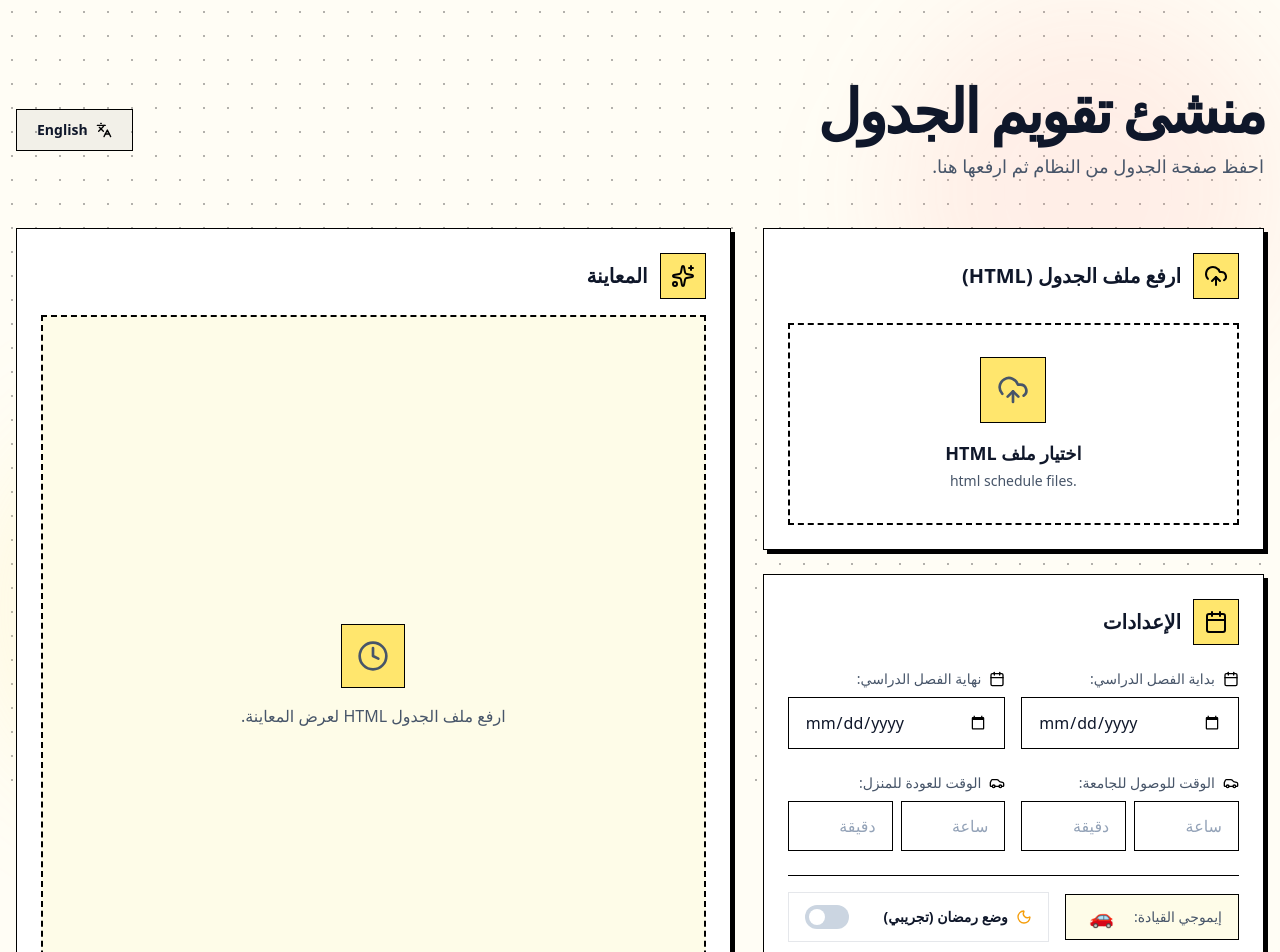
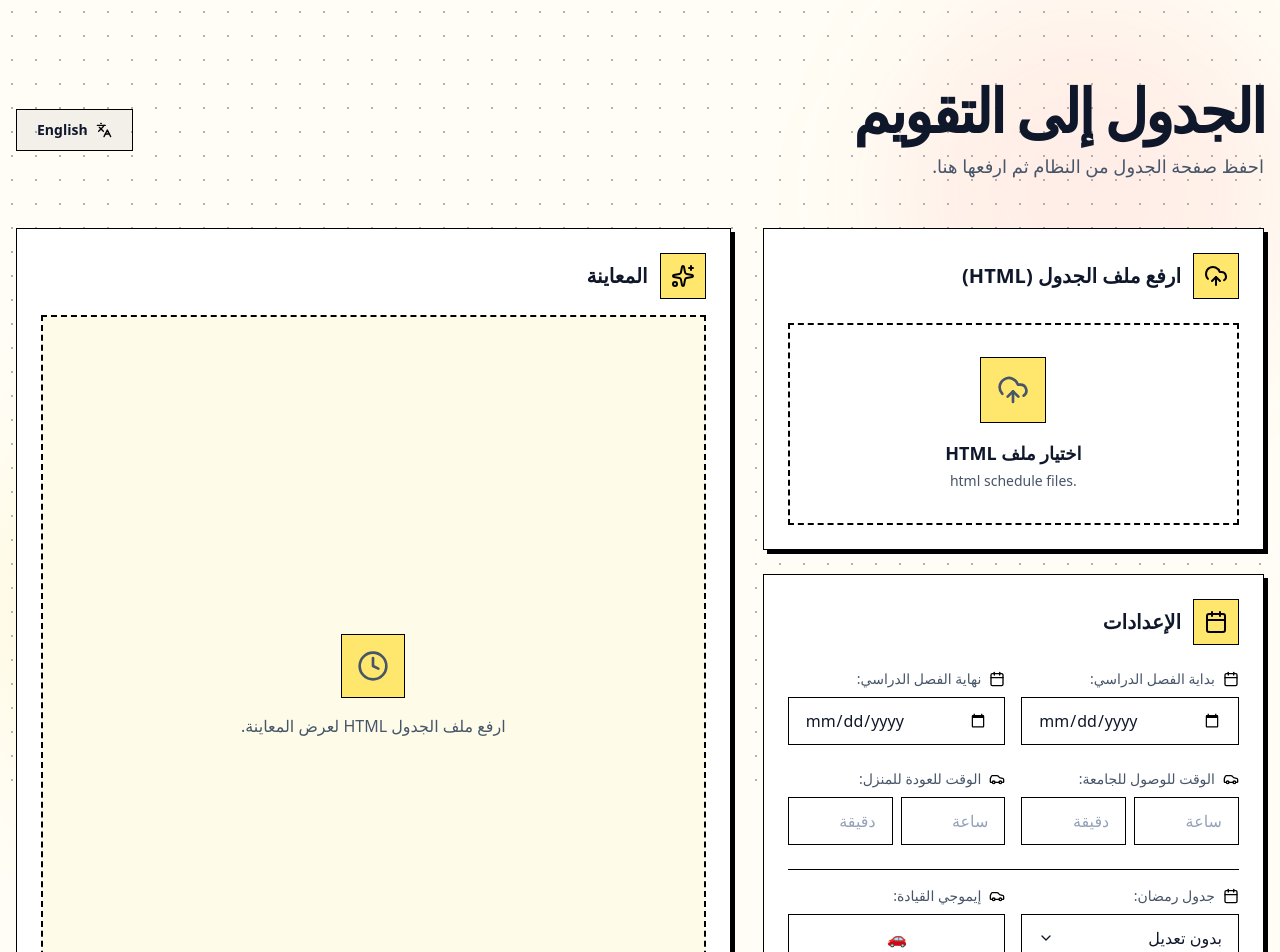
Before and after one commit to yosef0H4/SchToCal, a React (Vite) app: page / in a window 1280 px wide. Shown: the top 952 px of the page. Built offline with nearby package versions, Linux system fonts and the light colour scheme.

Commit message:
modified:   index.html 	modified:   src/core/ics.ts 	modified:   src/core/strings.ts 	modified:   src/core/types.ts 	modified:   src/templates/controls.html 	modified:   src/tm/assets/generated.ts 	modified:   src/tm/main.ts 	modified:   src/web/App.tsx

```diff
--- a/index.html
+++ b/index.html
@@ -3,7 +3,7 @@
   <head>
     <meta charset="UTF-8" />
     <meta name="viewport" content="width=device-width, initial-scale=1.0" />
-    <title>Schedule Calendar Builder</title>
+    <title>Schedule to Calendar</title>
   </head>
   <body>
     <div id="root"></div>
--- a/src/core/ics.ts
+++ b/src/core/ics.ts
@@ -1,5 +1,5 @@
 import { uiStrings } from "./strings";
-import { CourseSchedule, IcsOptions } from "./types";
+import { CourseSchedule, IcsOptions, RamadanMode } from "./types";
 
 function toIcsDate(date: Date): string {
   return `${date.toISOString().replace(/[-:]/g, "").split(".")[0]}Z`;
@@ -15,7 +15,7 @@ function convertTo24Hour(h: number, m: number, period: string): [number, number]
 export function getAdjustedTimesInMinutes(
   startStr: string,
   endStr: string,
-  ramadanMode: boolean,
+  ramadanMode: RamadanMode,
 ): { start: number; end: number } {
   const sMatches = startStr.match(/\d+/g);
   const eMatches = endStr.match(/\d+/g);
@@ -31,25 +31,36 @@ export function getAdjustedTimesInMinutes(
   let startTotal = sHour * 60 + sMin;
   let endTotal = eHour * 60 + eMin;
 
-  if (ramadanMode) {
-    const standardToSlot: Record<number, number> = {
-      8: 1,
-      9: 2,
-      10: 3,
-      11: 4,
-      13: 5,
-      14: 6,
-      15: 7,
-      16: 8,
+  if (ramadanMode !== "off") {
+    const engineeringStarts: Record<number, number> = {
+      8: 10 * 60,
+      9: 10 * 60 + 40,
+      10: 11 * 60 + 20,
+      11: 12 * 60 + 30,
+      13: 13 * 60 + 10,
+      14: 13 * 60 + 50,
+      15: 14 * 60 + 30,
+      16: 15 * 60 + 10,
     };
 
-    const slot = standardToSlot[sHour];
-    if (slot) {
-      const ramadanStartMins = slot <= 3 ? 10 * 60 + (slot - 1) * 40 : 750 + (slot - 4) * 40;
+    const firstYearStarts: Record<number, number> = {
+      13: 21 * 60 + 30,
+      14: 22 * 60 + 10,
+      15: 22 * 60 + 50,
+      16: 23 * 60 + 30,
+      17: 10,
+      18: 50,
+      19: 90,
+    };
+
+    const mappedStart =
+      ramadanMode === "engineering" ? engineeringStarts[sHour] : firstYearStarts[sHour];
+
+    if (mappedStart !== undefined) {
       const originalDuration = Math.max(0, endTotal - startTotal);
       const ramadanDuration = Math.round(originalDuration * 0.7);
-      startTotal = ramadanStartMins;
-      endTotal = ramadanStartMins + ramadanDuration;
+      startTotal = mappedStart;
+      endTotal = mappedStart + ramadanDuration;
     }
   }
 
--- a/src/core/strings.ts
+++ b/src/core/strings.ts
@@ -25,7 +25,10 @@ export const uiStrings: Record<Lang, UIStrings> = {
     guideClose: "إغلاق",
     drivingTo: "القيادة إلى الجامعة",
     drivingFrom: "العودة للمنزل",
-    ramadanMode: "وضع رمضان (تجريبي)",
+    ramadanSchedule: "جدول رمضان:",
+    ramadanOff: "بدون تعديل",
+    ramadanEngineering: "الهندسة",
+    ramadanFirstYear: "السنة الأولى",
     uploadTitle: "ارفع ملف الجدول (HTML)",
     uploadHint: "احفظ صفحة الجدول من النظام ثم ارفعها هنا.",
     uploadButton: "اختيار ملف HTML",
@@ -33,7 +36,7 @@ export const uiStrings: Record<Lang, UIStrings> = {
     selectedFile: "الملف المحدد:",
     noFile: "لم يتم اختيار ملف",
     generatePreview: "تحليل الجدول",
-    themeTitle: "منشئ تقويم الجدول",
+    themeTitle: "الجدول إلى التقويم",
     settingsTitle: "الإعدادات",
     previewTitle: "المعاينة",
     previewEmptyHint: "ارفع ملف الجدول HTML لعرض المعاينة.",
@@ -62,7 +65,10 @@ export const uiStrings: Record<Lang, UIStrings> = {
     guideClose: "Close",
     drivingTo: "Driving to College",
     drivingFrom: "Driving Back Home",
-    ramadanMode: "Ramadan Mode (Beta)",
+    ramadanSchedule: "Ramadan Schedule:",
+    ramadanOff: "No Ramadan Schedule",
+    ramadanEngineering: "Engineering",
+    ramadanFirstYear: "1st Year",
     uploadTitle: "Upload Schedule HTML",
     uploadHint: "Save your schedule page as HTML, then upload it here.",
     uploadButton: "Choose HTML File",
@@ -70,7 +76,7 @@ export const uiStrings: Record<Lang, UIStrings> = {
     selectedFile: "Selected file:",
     noFile: "No file selected",
     generatePreview: "Parse Schedule",
-    themeTitle: "Schedule Calendar Builder",
+    themeTitle: "Schedule to Calendar",
     settingsTitle: "Settings",
     previewTitle: "Preview",
     previewEmptyHint: "Upload your schedule HTML to preview.",
--- a/src/web/App.tsx
+++ b/src/web/App.tsx
@@ -6,7 +6,7 @@ import { EventContentArg, EventInput } from "@fullcalendar/core";
 import { generateIcs, downloadFile, getAdjustedTimesInMinutes } from "../core/ics";
 import { parseScheduleFromHtml } from "../core/parse";
 import { uiStrings } from "../core/strings";
-import { CourseSchedule, Lang } from "../core/types";
+import { CourseSchedule, Lang, RamadanMode } from "../core/types";
 import { motion, AnimatePresence } from "framer-motion";
 import { theme } from "./themeConfig";
 import {
@@ -14,12 +14,12 @@ import {
   Calendar,
   Clock,
   Car,
-  Moon,
   Download,
   Languages,
   FileCheck,
   AlertCircle,
   Sparkles,
+  ChevronDown,
 } from "lucide-react";
 import { clsx, type ClassValue } from "clsx";
 import { twMerge } from "tailwind-merge";
@@ -75,7 +75,7 @@ const StyledInput = ({
   <input
     {...props}
     className={cn(
-      "w-full px-4 py-3 outline-none transition-all duration-300",
+      "w-full h-12 px-4 outline-none transition-all duration-300",
       theme.inputClass,
       theme.textClass,
       "disabled:opacity-50 disabled:cursor-not-allowed",
@@ -83,6 +83,84 @@ const StyledInput = ({
     )}
   />
 );
+
+const StyledSelect = ({
+  label,
+  value,
+  onChange,
+  options,
+  direction = "rtl",
+}: {
+  label: string;
+  value: string;
+  onChange: (val: string) => void;
+  options: { value: string; label: string }[];
+  direction?: "rtl" | "ltr";
+}) => {
+  const [isOpen, setIsOpen] = useState(false);
+  const containerRef = useRef<HTMLDivElement>(null);
+
+  useEffect(() => {
+    const handleClickOutside = (event: MouseEvent) => {
+      if (containerRef.current && !containerRef.current.contains(event.target as Node)) {
+        setIsOpen(false);
+      }
+    };
+    document.addEventListener("mousedown", handleClickOutside);
+    return () => document.removeEventListener("mousedown", handleClickOutside);
+  }, []);
+
+  const selectedOption = options.find((o) => o.value === value);
+
+  return (
+    <div className="relative" ref={containerRef} dir={direction}>
+      <button
+        type="button"
+        onClick={() => setIsOpen(!isOpen)}
+        className={cn(
+          "w-full h-12 px-4 flex items-center justify-between transition-all duration-300",
+          theme.inputClass.replace("focus:shadow-[3px_3px_0px_0px_rgba(0,0,0,1)]", ""),
+          isOpen ? "shadow-[3px_3px_0px_0px_rgba(0,0,0,1)]" : "shadow-none",
+          theme.textClass
+        )}
+      >
+        <span className="truncate">{selectedOption?.label || label}</span>
+        <ChevronDown className={cn("h-4 w-4 transition-transform duration-300", isOpen && "rotate-180")} />
+      </button>
+
+      <AnimatePresence>
+        {isOpen && (
+          <motion.div
+            initial={{ opacity: 0, y: -10 }}
+            animate={{ opacity: 1, y: 0 }}
+            exit={{ opacity: 0, y: -10 }}
+            className={cn(
+              "absolute z-50 w-full mt-1 bg-white border border-black shadow-[4px_4px_0px_0px_rgba(0,0,0,1)] overflow-hidden",
+              theme.textClass
+            )}
+          >
+            {options.map((opt) => (
+              <button
+                key={opt.value}
+                type="button"
+                onClick={() => {
+                  onChange(opt.value);
+                  setIsOpen(false);
+                }}
+                className={cn(
+                  "w-full px-4 py-2 text-start transition-colors hover:bg-yellow-50",
+                  value === opt.value ? "bg-yellow-100 font-bold" : ""
+                )}
+              >
+                {opt.label}
+              </button>
+            ))}
+          </motion.div>
+        )}
+      </AnimatePresence>
+    </div>
+  );
+};
 
 // --- Main App ---
 
@@ -103,7 +181,7 @@ function getWeekStartSunday(date: Date): Date {
 function buildWeeklyPreviewEvents(
   courses: CourseSchedule[],
   courseEmojis: Record<string, string>,
-  ramadanMode: boolean,
+  ramadanMode: RamadanMode,
   drivingTimeTo: number,
   drivingTimeFrom: number,
   drivingEmoji: string,
@@ -238,7 +316,7 @@ function App() {
   const [driveFromH, setDriveFromH] = useState("");
   const [driveFromM, setDriveFromM] = useState("");
   const [drivingEmoji, setDrivingEmoji] = useState("🚗");
-  const [ramadanMode, setRamadanMode] = useState(false);
+  const [ramadanMode, setRamadanMode] = useState<RamadanMode>("off");
   const [error, setError] = useState("");
   const [courseEmojis, setCourseEmojis] = useState<Record<string, string>>({});
 
@@ -290,7 +368,7 @@ function App() {
         driveFromH?: string;
         driveFromM?: string;
         drivingEmoji?: string;
-        ramadanMode?: boolean;
+        ramadanMode?: boolean | RamadanMode;
         courseEmojis?: Record<string, string>;
       };
 
@@ -303,7 +381,11 @@ function App() {
       if (typeof prefs.driveFromH === "string") setDriveFromH(prefs.driveFromH);
       if (typeof prefs.driveFromM === "string") setDriveFromM(prefs.driveFromM);
       if (typeof prefs.drivingEmoji === "string") setDrivingEmoji(prefs.drivingEmoji);
-      if (typeof prefs.ramadanMode === "boolean") setRamadanMode(prefs.ramadanMode);
+      if (prefs.ramadanMode === "engineering" || prefs.ramadanMode === "firstYear" || prefs.ramadanMode === "off") {
+        setRamadanMode(prefs.ramadanMode);
+      } else if (typeof prefs.ramadanMode === "boolean") {
+        setRamadanMode(prefs.ramadanMode ? "engineering" : "off");
+      }
       if (prefs.courseEmojis && typeof prefs.courseEmojis === "object") {
         setCourseEmojis(prefs.courseEmojis);
       }
@@ -579,32 +661,31 @@ function App() {
                   </InputGroup>
                 </div>
 
-                <div className={cn("flex flex-wrap items-center gap-4 pt-4 border-t", theme.borderClass)}>
-                  <div className={cn("flex items-center gap-3 px-4 py-2 border", theme.borderClass, theme.cardInnerBg)}>
-                    <span className={cn("text-sm", theme.subTextClass)}>{strings.drivingEmoji}</span>
-                    <input
+                <div className={cn("pt-4 border-t", theme.borderClass)}>
+                  <div className="grid grid-cols-1 md:grid-cols-2 gap-4">
+                    <InputGroup label={strings.ramadanSchedule} icon={Calendar}>
+                      <StyledSelect
+                        label={strings.ramadanSchedule}
+                        value={ramadanMode}
+                        onChange={(val) => setRamadanMode(val as RamadanMode)}
+                        options={[
+                          { value: "off", label: strings.ramadanOff },
+                          { value: "engineering", label: strings.ramadanEngineering },
+                          { value: "firstYear", label: strings.ramadanFirstYear },
+                        ]}
+                        direction={direction}
+                      />
+                    </InputGroup>
+
+                    <InputGroup label={strings.drivingEmoji} icon={Car}>
+                      <StyledInput
                         type="text"
                         value={drivingEmoji}
                         onChange={(e) => setDrivingEmoji(e.target.value)}
-                      className="w-10 bg-transparent text-center text-xl outline-none"
+                        className="text-center"
                       />
+                    </InputGroup>
                   </div>
-
-                  <label className="flex flex-1 items-center justify-between cursor-pointer px-4 py-3 border transition hover:bg-gray-50">
-                    <div className="flex items-center gap-2">
-                      <Moon className="h-4 w-4 text-amber-500" />
-                      <span className={cn("text-sm font-bold", theme.textClass)}>{strings.ramadanMode}</span>
-                    </div>
-                    <div className={cn("h-6 w-11 rounded-full transition-colors relative", ramadanMode ? "bg-emerald-400" : "bg-slate-300")}>
-                      <input
-                        type="checkbox"
-                        className="hidden"
-                        checked={ramadanMode}
-                        onChange={(e) => setRamadanMode(e.target.checked)}
-                      />
-                      <div className={cn("absolute top-1 left-1 h-4 w-4 rounded-full bg-white transition-transform", ramadanMode ? "translate-x-5" : "translate-x-0")} />
-                    </div>
-                  </label>
                 </div>
               </div>
 
```
Also changed, not shown: src/core/types.ts (+6 -2 lines), src/templates/controls.html (+4 -3 lines), src/tm/assets/generated.ts (+4 -3 lines), src/tm/main.ts (+14 -3 lines). Lines whose indentation alone changed are shown as unchanged.
